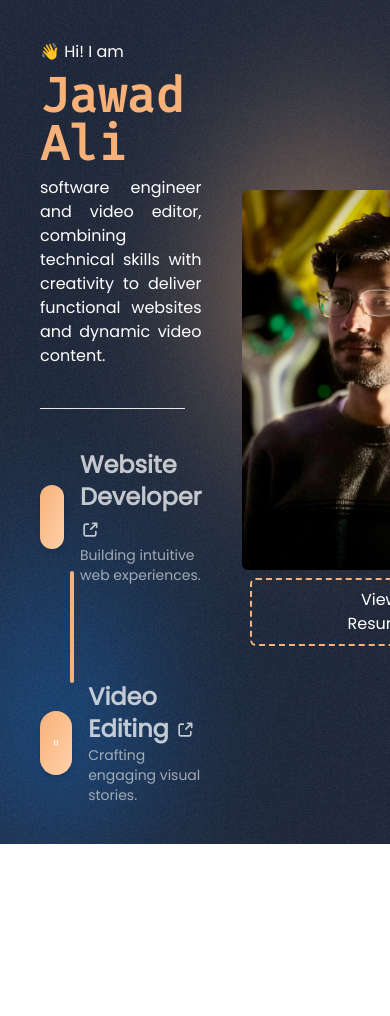
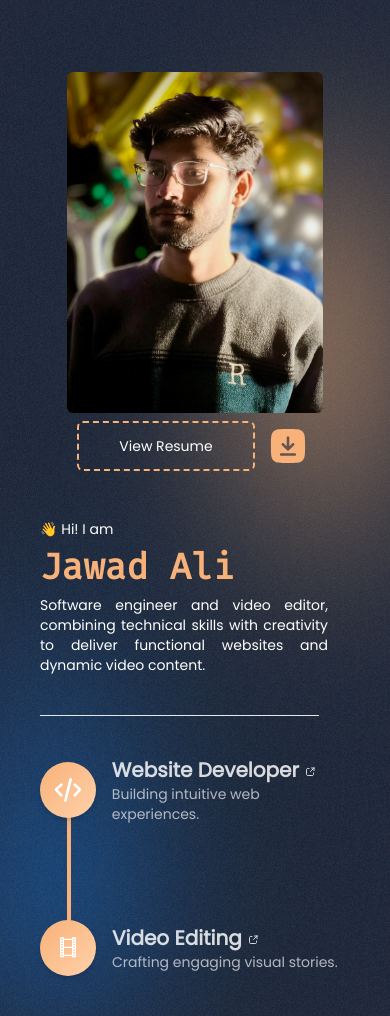
Before and after one commit to Jawad-Ali2/personal-portfolio, a Next.js app in the folder frontend/: page / in a window 390 px wide. Before the commit the page ends 844 px from the top, so only its background shows below. Built offline with nearby package versions, Linux system fonts and the light colour scheme; what tailwind-clip-path would draw is missing.

Commit message:
Add responsiveness

```diff
--- a/frontend/src/app/globals.css
+++ b/frontend/src/app/globals.css
@@ -39,11 +39,10 @@ body {
   background-size: 182px;
   opacity: 0.12;
   /* top: 0; */
-  /* left: 0; */
-  /* position: absolute; */
-  /* width: 100%; */
-  /* height: 100%; */
-
+/* left: 0; */
+/* position: absolute; */
+/* width: 100%; */
+/* height: 100%; */
 
 /* } */
 
@@ -62,8 +61,17 @@ body {
   height: 100%;
   z-index: -1;
 
-  background: radial-gradient(at 0% 90.391631441492%, #0778ed 0px, transparent 30%),
-              radial-gradient(at 86.61665533794964% 34.0954233121438%, #f7b075 0px, transparent 30%) #131e31;
+  background: radial-gradient(
+      at 0% 90.391631441492%,
+      #0778ed 0px,
+      transparent 30%
+    ),
+    radial-gradient(
+        at 86.61665533794964% 34.0954233121438%,
+        #f7b075 0px,
+        transparent 30%
+      )
+      #131e31;
   filter: blur(80px);
 }
 
@@ -82,3 +90,15 @@ body {
   background-size: 182px;
   opacity: 0.15;
 }
+
+.main-heading {
+  @apply font-semibold md:text-5xl text-4xl;
+}
+
+.sub-heading{
+  @apply sm:text-2xl text-xl font-semibold;
+}
+
+.sub-text{
+  @apply md:text-lg sm:text-base text-sm;
+}
--- a/frontend/src/app/page.tsx
+++ b/frontend/src/app/page.tsx
@@ -1,26 +1,27 @@
 "use client";
 import Image from "next/image";
-import Link from "next/link";
 import { motion } from "framer-motion";
 
 export default function Home() {
-  // noise-bg bg-[#161E31]
   return (
-    <div className="flex relative h-screen w-screen noise-bg bg-[#161E31] overflow-hidden p-15 select-none">
-      {/* <div className="main-bg text-6xl">HEYY</div>  */}
-      <div className="flex-1 text-white items-center justify-center flex m-10 z-10">
+    <div className="relative min-h-screen w-full noise-bg bg-[#161E31] select-none pt-12">
+      {/* Main Content Section */}
+      <div className="flex md:flex-row flex-col-reverse items-center m-auto space-y-6 md:space-y-24">
+        {/* Introduction Section */}
+        <div className="flex-1 text-white md:mt-0 m-10 items-start justify-center flex z-10">
           <motion.div
             initial={{ x: -100, opacity: 0 }}
             animate={{ x: 0, opacity: 1 }}
             transition={{ duration: 2 }}
           >
-          <p>👋 Hi! I am</p>
-          <h1 className="font-semibold text-5xl my-2 text-[#F8B179] font-firaCode">
+            <p className="sub-text">👋 Hi! I am</p>
+            <h1 className="main-heading my-2 text-[#F8B179] font-firaCode">
               Jawad Ali
             </h1>
-          <p className="select-none max-w-96 text-justify">
-            software engineer and video editor, combining technical skills with
-            creativity to deliver functional websites and dynamic video content.
+            <p className="select-none sub-text sm:max-w-96 max-w-72 text-justify">
+              Software engineer and video editor, combining technical skills
+              with creativity to deliver functional websites and dynamic video
+              content.
             </p>
             <motion.div
               initial={{ width: "0%" }}
@@ -32,66 +33,57 @@ export default function Home() {
             <div className="relative flex flex-col items-start gap-12">
               {/* Web Developer Section */}
               <div className="flex items-center gap-4">
-              {/* Icon */}
                 <div className="relative z-10">
                   <Image
                     src="/icons/code.svg"
                     alt="Website Developer Icon"
-                  className="h-16 w-16 p-3 rounded-full bg-gradient-to-br from-[#F8B179] to-[#FFD1A9] shadow-md transition-transform duration-300"
+                    className="sm:h-16 sm:w-16 h-14 w-14 p-3 rounded-full bg-gradient-to-br from-[#F8B179] to-[#FFD1A9] shadow-md transition-transform duration-300"
                     height={64}
                     width={64}
                   />
                 </div>
-
-              {/* Text */}
                 <div className="flex flex-col animate-pulse">
-                <h3 className="text-2xl font-semibold text-white transition-colors duration-300">
+                  <h3 className="sub-heading text-white ">
                     Website Developer{" "}
                     <Image
                       src="/icons/external-link.svg"
-                    className="inline"
-                    alt="Verified Icon"
-                    height={20}
-                    width={20}
-                  />
-                </h3>
-                <p className="text-gray-300 text-sm">
-                  Building intuitive web experiences.
-                </p>
-              </div>
-            </div>
-
-            {/* Left-Aligned Connection Line */}
-            <div className="relative">
-              <div className="absolute left-[30px] -bottom-[50px] h-28 w-1 rounded-md bg-[#F8B179] z-0"></div>
-            </div>
-
-            {/* Video Editing Section */}
-            <div className="flex items-center gap-4">
-              {/* Icon */}
-              <div className="relative z-10">
-                <Image
-                  src="/icons/video-editing.svg"
-                  alt="Video Editing Icon"
-                  className="h-16 w-16 p-3 rounded-full bg-gradient-to-br from-[#F8B179] to-[#FFD1A9] shadow-md transition-transform duration-300"
-                  height={64}
-                  width={64}
-                />
-              </div>
-
-              {/* Text */}
-              <div className="flex flex-col animate-pulse">
-                <h3 className="text-2xl font-semibold text-white transition-colors duration-300">
-                  Video Editing{" "}
-                  <Image
-                    src="/icons/external-link.svg"
-                    className="inline"
+                      className="inline sm:max-w-none max-w-3"
                       alt="External Link"
                       height={20}
                       width={20}
                     />
                   </h3>
-                <p className="text-gray-300 text-sm">
+                  <p className="text-gray-300 sub-text">
+                    Building intuitive web experiences.
+                  </p>
+                </div>
+              </div>
+              <div className="relative">
+                <div className="absolute sm:left-[30px] left-[26.5px] -bottom-[50px] h-28 w-1 rounded-md bg-[#F8B179] z-0"></div>
+              </div>
+              {/* Video Editing Section */}
+              <div className="flex items-center gap-4">
+                <div className="relative z-10">
+                  <Image
+                    src="/icons/video-editing.svg"
+                    alt="Video Editing Icon"
+                    className="sm:h-16 sm:w-16 h-14 w-14 p-3 rounded-full bg-gradient-to-br from-[#F8B179] to-[#FFD1A9] shadow-md transition-transform duration-300"
+                    height={64}
+                    width={64}
+                  />
+                </div>
+                <div className="flex flex-col animate-pulse">
+                  <h3 className="sub-heading text-white">
+                    Video Editing{" "}
+                    <Image
+                      src="/icons/external-link.svg"
+                      className="inline sm:max-w-none max-w-3"
+                      alt="External Link"
+                      height={20}
+                      width={20}
+                    />
+                  </h3>
+                  <p className="text-gray-300 sub-text">
                     Crafting engaging visual stories.
                   </p>
                 </div>
@@ -99,6 +91,8 @@ export default function Home() {
             </div>
           </motion.div>
         </div>
+
+        {/* Image Section */}
         <motion.div
           initial={{ opacity: 0, y: 10 }}
           animate={{ opacity: 1, y: 0 }}
@@ -106,15 +100,14 @@ export default function Home() {
           className="flex flex-col flex-1 text-white items-center justify-center"
         >
           <Image
-          className="feathered select-none rounded-md z-100"
+            className="select-none rounded-md z-100 sm:max-w-lg max-w-64"
             src={"/myself.jpg"}
             alt="pic"
             height={400}
             width={400}
           />
-
           <div className="flex m-2 space-x-2">
-          <button className="flex-grow border-2 py-2 px-24 rounded-md border-[#F8B179] border-dashed">
+            <button className="border-2 sm:px-24 px-10 sub-text rounded-md border-[#F8B179] border-dashed">
               View Resume
             </button>
             <button className="">
@@ -127,51 +120,16 @@ export default function Home() {
             </button>
           </div>
         </motion.div>
-      {/* <div
-      className="flex flex-1 absolute inset-0 bg-cover bg-center  group-hover:brightness-75 transition-all duration-500"
-      style={{ backgroundImage: "url('/Untitled-1.png')" }}
-      ></div> */}
       </div>
-    // <div className="relative flex h-screen w-screen">
-    //   {/* Web Development Section */}
-    //   <div className="group relative flex flex-1 items-center justify-center bg-blue-600 transition-all duration-500 ease-in-out hover:flex-[1.5]">
-    //     <div className="absolute inset-0 bg-cover bg-center opacity-10 bg-black group-hover:opacity-100 transition-all duration-500"></div>
-    //     <Link href={"/web-development"}>
-    //       <div
-    //         className="absolute inset-0 bg-cover bg-center opacity-50 group-hover:blur-none blur-[2px] group-hover:brightness-75 transition-all duration-500"
-    //         style={{ backgroundImage: "url('/web-dev-bg.jpeg')" }}
-    //       ></div>
-    //       <div className="flex flex-col text-center ">
-    //         <h2 className="z-10 [text-shadow:_0_2px_4px_rgb(0_0_0_/_1)] group-hover:inline text-2xl font-bold text-white md:text-4xl select-none transition-all duration-700 ease-in-out group-hover:translate-y-0 transform translate-y-[3rem]">
-    //           Web Development
-    //         </h2>
-    //         <p className="z-10 text-justify text-white group-hover:inline md:text-lg select-none max-w-md [text-shadow:_0_2px_4px_rgb(0_0_0_/_1)] transition-all duration-700 ease-in-out opacity-0 group-hover:opacity-100 group-hover:translate-y-0 transform translate-y-4">
-    //           Crafting seamless web experiences that bring ideas to life. Code,
-    //           design, deliver
-    //         </p>
-    //       </div>
-    //     </Link>
-    //   </div>
 
-    //   {/* Video Editing Section */}
-    //   <div className="group relative flex flex-1 items-center justify-center bg-purple-600 transition-all duration-500 ease-in-out hover:flex-[1.5]">
-    //     <div className="absolute inset-0 bg-cover bg-center opacity-10 bg-black group-hover:opacity-100 transition-all duration-500"></div>
-    //     <Link href={"/web-development"}>
-    //       <div
-    //         className="absolute inset-0 bg-cover bg-center opacity-50 group-hover:blur-none blur-[2px] group-hover:brightness-75 transition-all duration-500"
-    //         style={{ backgroundImage: "url('/video-editing-bg.jpeg')" }}
-    //       ></div>
-    //       <div className="flex flex-col text-center ">
-    //         <h2 className="z-10 [text-shadow:_0_2px_4px_rgb(0_0_0_/_1)] group-hover:inline text-2xl font-bold text-white md:text-4xl select-none transition-all duration-700 ease-in-out group-hover:translate-y-0 transform translate-y-[3rem]">
-    //           Video Editing
-    //         </h2>
-    //         <p className="z-10 text-justify text-white group-hover:inline md:text-lg select-none max-w-md [text-shadow:_0_2px_4px_rgb(0_0_0_/_1)] transition-all duration-700 ease-in-out opacity-0 group-hover:opacity-100 group-hover:translate-y-0 transform translate-y-4">
-    //           Transforming moments into cinematic masterpieces. Let's create
-    //           visuals that inspire
-    //         </p>
-    //       </div>
-    //     </Link>
-    //   </div>
-    // </div>
+      {/* Additional Content Section
+      <div className="mt-12 text-center space-y-20">
+        <h2 className="text-3xl font-bold text-[#F8B179]">More About Me</h2>
+        <p className="text-gray-300 mt-4 max-w-xl mx-auto">
+          I am passionate about delivering solutions that merge functionality
+          with visual appeal. Always eager to learn and grow!
+        </p>
+      </div> */}
+    </div>
   );
 }
```
Lines whose indentation alone changed are shown as unchanged.
